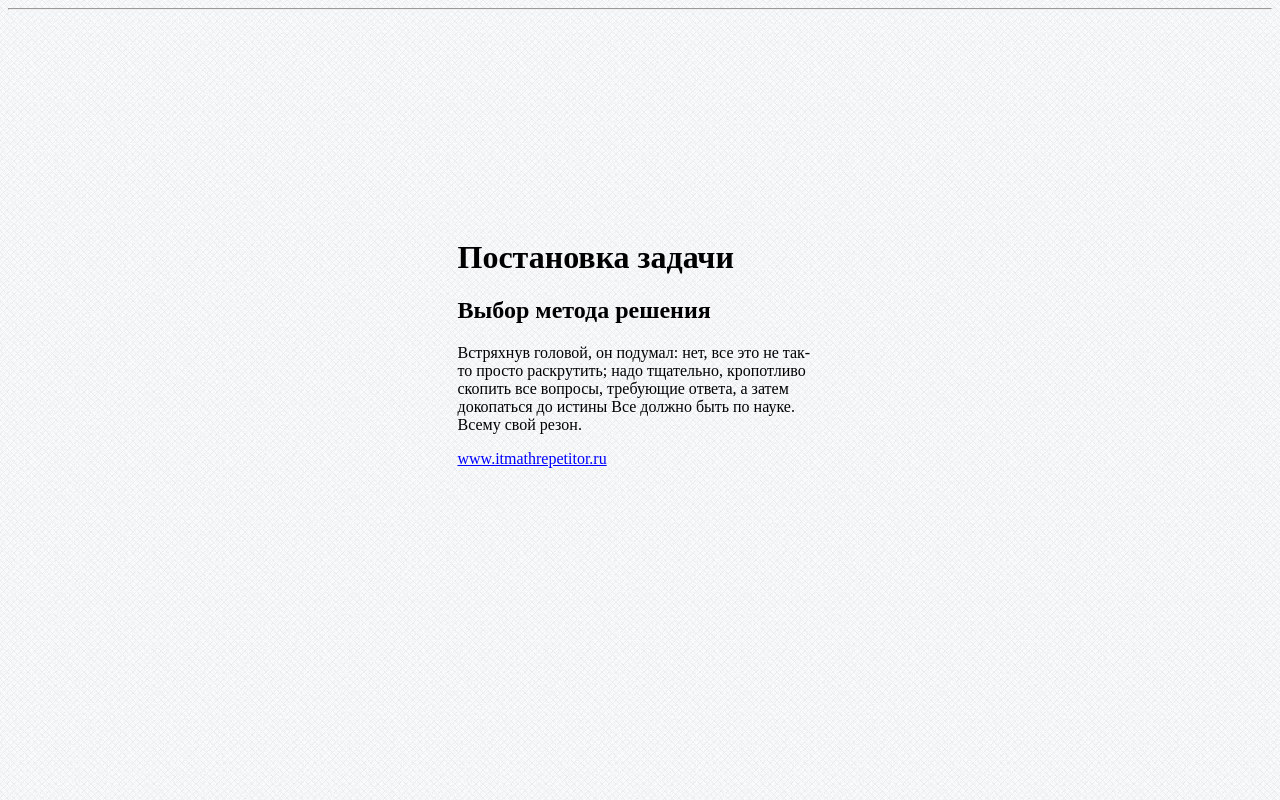
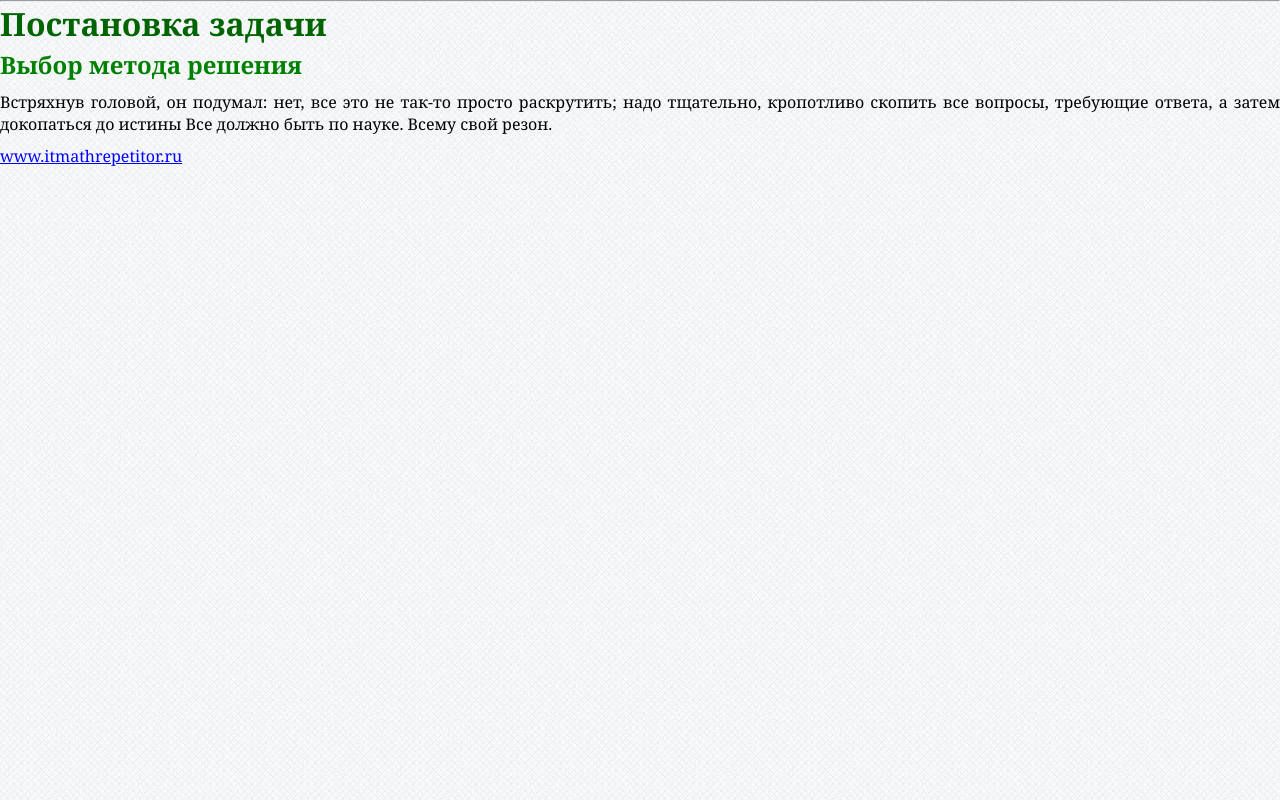
Before and after one commit to turikova-yu/Task-4, a plain HTML site: page index.html in a window 1280 px wide. Drawn offline with Linux system fonts and the light colour scheme.

Commit message:
add file style.css add file index.html

```diff
--- a/style.css
+++ b/style.css
@@ -1,16 +1,34 @@
+* {margin: 0;}  /* Очень частый приём, который используется в вёрстке — выравнивание блочного элемента по центру родителя при помощи margin: 0 auto */
 html{
     background-image:url('background.png');
-    /*background-repeat: repeat;*/
+    font-family: Georgia, "Century Schoolbook L", Serif;
 }
 
-div {
-    width: 365px;
-    height: 365px; /* если высота не будет задана явна, она будет равна 100% */
-    position: absolute;
-    top: 0;
-    bottom: 0;
-    left: 0;
-    right: 0;
-    margin: auto;
+h1 {
+    color: darkgreen;
+    margin-bottom: 3px;
+}
 
+h2 {
+    color: green;
+    margin-bottom: 10px;
 }
+
+.general {
+    width: 390px;
+    margin: 50px auto;
+}
+p {
+    text-align: justify;
+    margin-bottom: 10px;
+}
+
+span {
+    font-size: 120%;
+}
+
+.link {
+    text-align: center;
+    font-size: 80%;
+    color: blue;
+}
```
